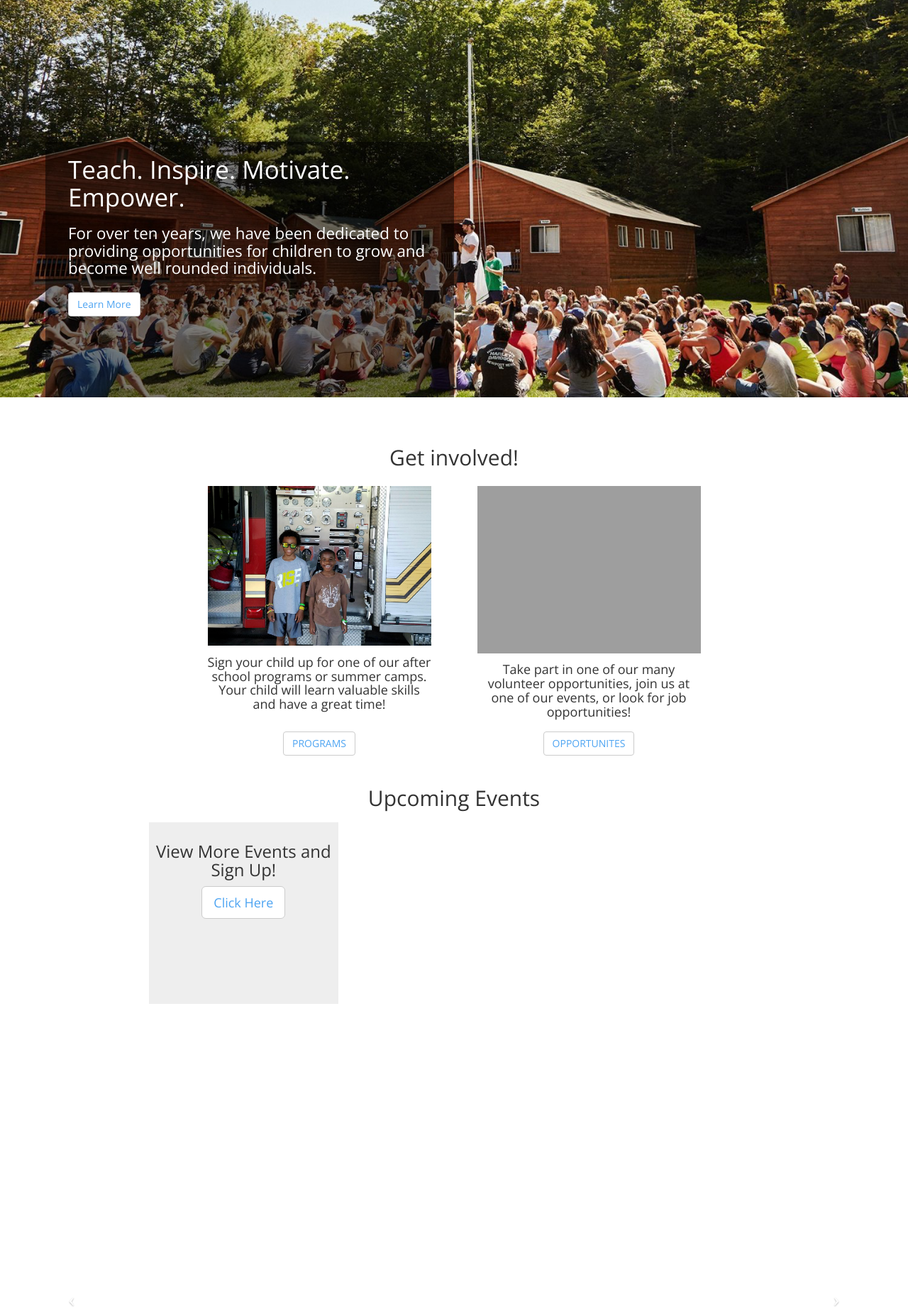
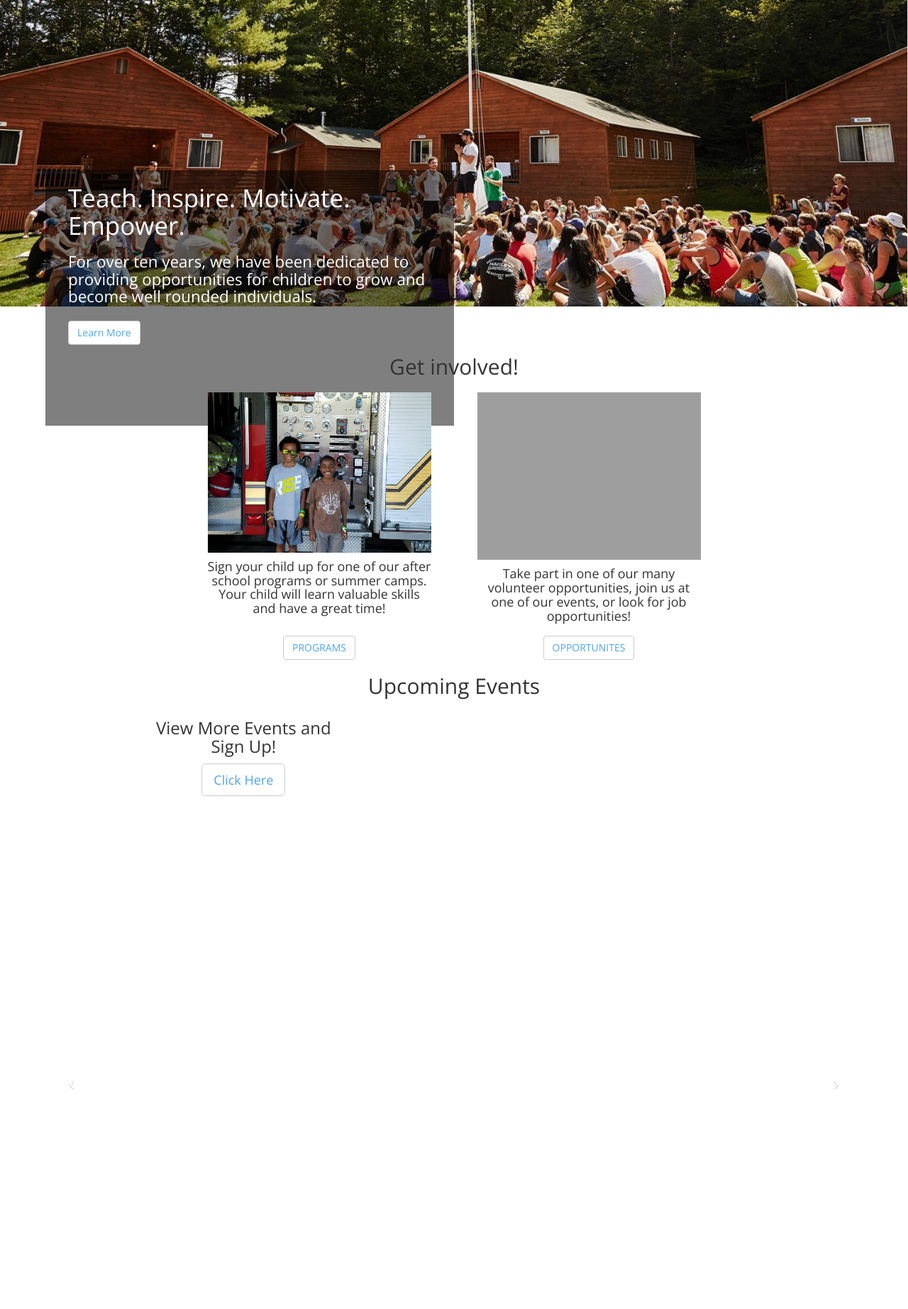
Before and after one commit to SrutiG/LEAADS-website, a Flask app: page /home in a window 1280 px wide. Shown: the part 80-1925 px from the top of the page at 71% size. Run offline with Flask 2, Linux system fonts and the light colour scheme; data that the repository does not hold is empty; some libraries are stand-ins or nearby versions; grey boxes are pictures that could not be loaded.

Commit message:
Made banner heights the same

```diff
--- a/app/static/css/index.css
+++ b/app/static/css/index.css
@@ -18,8 +18,6 @@
 body {
     font-family: 'Open Sans', sans-serif;
     background-color: var(--background);
-    height: 100%;
-    min-height: 100%;
 }
 
 /* Other Styling */
@@ -56,13 +54,12 @@ body {
 /* footer */
 
 .footer-custom2 {
+    position: absolute;
     margin-top: 20vh;
-    padding-top: 10px;
 	background-color: #222;
-    min-height: 200px;
+    min-height: 150px;
     min-width: 100vw;
     color: var(--colorPrimaryLight) ! important;
-    clear: both;
 }
 
 .footer-logo {
@@ -360,16 +357,6 @@ body {
 	text-align: center;
 }
 
-.home-img {
-    margin-bottom: 1%;
-    padding-top: 1%;
-}
-
-.home-header {
-    border-bottom: 1px solid var(--colorPrimary) ! important;
-    padding-bottom: 1%;
-}
-
 .img-home { /*not working */
 	width: 90%;
 	height: 90%;
@@ -379,7 +366,7 @@ body {
     width: 100vw;
 }
 
-.mainImg>.image-home {
+.mainImg>img {
     width: 100%;
     height: auto;
     position: relative;
@@ -398,7 +385,7 @@ body {
     position: absolute;
     background-color: var(--overlay);
     opacity: 0.5;
-    top: 35%;
+    top: 40%;
     left: 5%;
     height: 45%;
     width: 45%;
@@ -411,7 +398,7 @@ body {
     color: var(--colorPrimaryLight);
     z-index: 1;
     margin-bottom: 2%;
-    top: 35%;
+    top: 40%;
     left: 7.5%;
     height: 45%;
     width: 42%;
@@ -454,26 +441,6 @@ body {
 .learn-more-main {
     background-color: var(--colorPrimaryLight);
     color: var(--colorPrimary);
-}
-
-.event-wrapper {
-    margin-top: 2%;
-
-}
-
-.events {
-    margin-top: 2%;
-}
-
-.event-header {
-    margin-bottom: 2%;
-}
-
-.view-more {
-    height: 32vh;
-    padding: 3%;
-    margin-bottom: 5%;
-    background-color: var(--colorAccent);
 }
 
 /* blog */
--- a/app/templates/about_us.html
+++ b/app/templates/about_us.html
@@ -1,8 +1,8 @@
 {% extends 'layout.html' %}
 {%block content %}
 <!-- Main Picture -->
-<div class>
-  <img class="img-responsive" src="{{url_for('static', filename='images/leaads-grouppic.png')}}" style="width:100%;">
+<div class="main-img">
+  <img class="img-responsive" src="{{url_for('static', filename='images/leaads-classroom.png')}}">
 </div>
 
 <!-- Main Body -->
--- a/app/templates/opportunities_list.html
+++ b/app/templates/opportunities_list.html
@@ -1,8 +1,8 @@
 {% extends 'layout.html' %}
 {%block content %}
 <!-- Main Picture -->
-<div class>
-  <img class="img-responsive" src="http://i.imgur.com/F5CLwOF.jpg">
+<div class="main-img">
+  <img class="img-responsive" src="{{url_for('static', filename='images/opportunities-list.jpg')}}">
   <div class="opportunities-header-background">
     <h1 class="opportunities-title text-uppercase text-center"><strong>Featured Opportunities</strong></h1>
   </div>
--- a/app/templates/programs.html
+++ b/app/templates/programs.html
@@ -1,7 +1,7 @@
 {% extends 'layout.html' %}
 {%block content %}
-<div class>
-    <img class="img-responsive blog-img" src="{{url_for('static', filename='images/kids-sports.png')}}">
+<div class="main-img">
+    <img style="width: 100vw; height: auto;" class="img-responsive" src="{{url_for('static', filename='images/kids-sports.png')}}">
     <div class="prog-header-background">
         <h1 class="prog-title text-uppercase text-center"><strong>Programs</strong></h1>
     </div>
```
Also changed, not shown: app/static/images/cool_pattern.png (deleted), app/static/images/homepage-photo.png, 3 other files.
